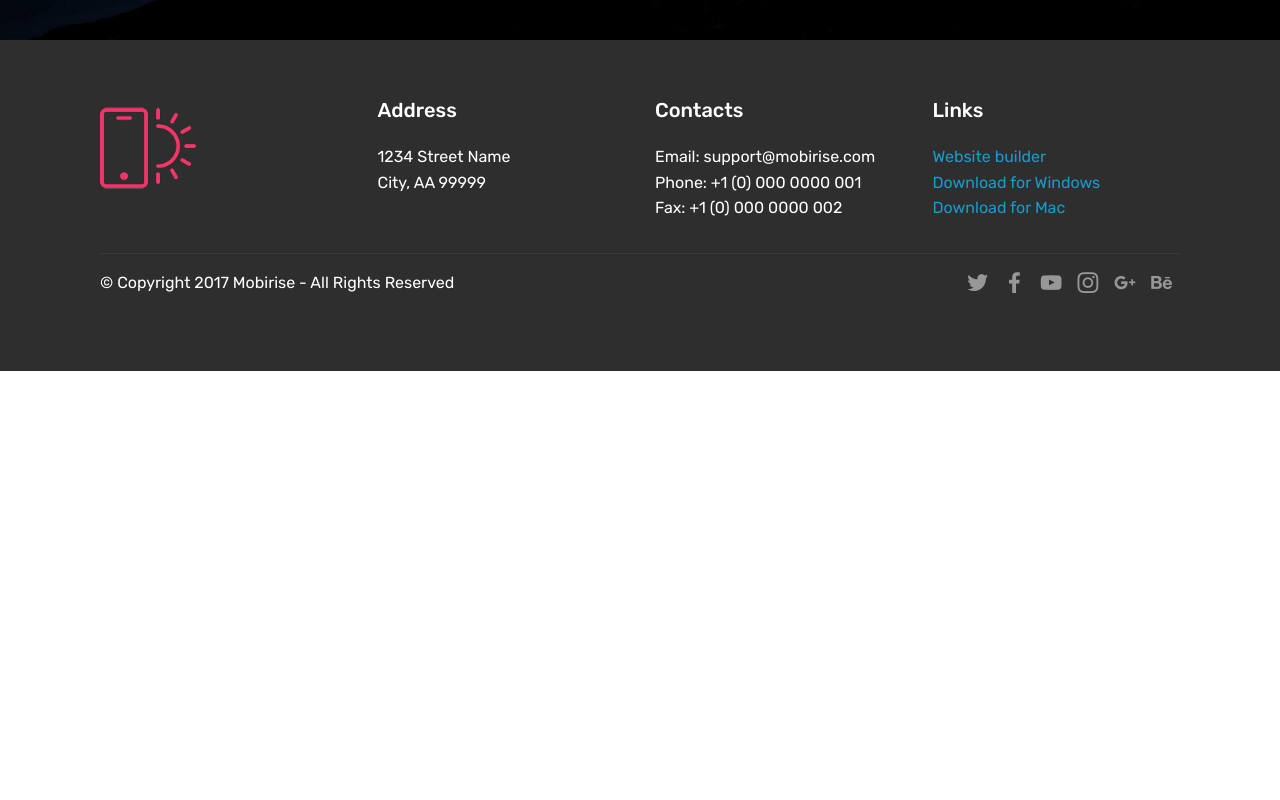
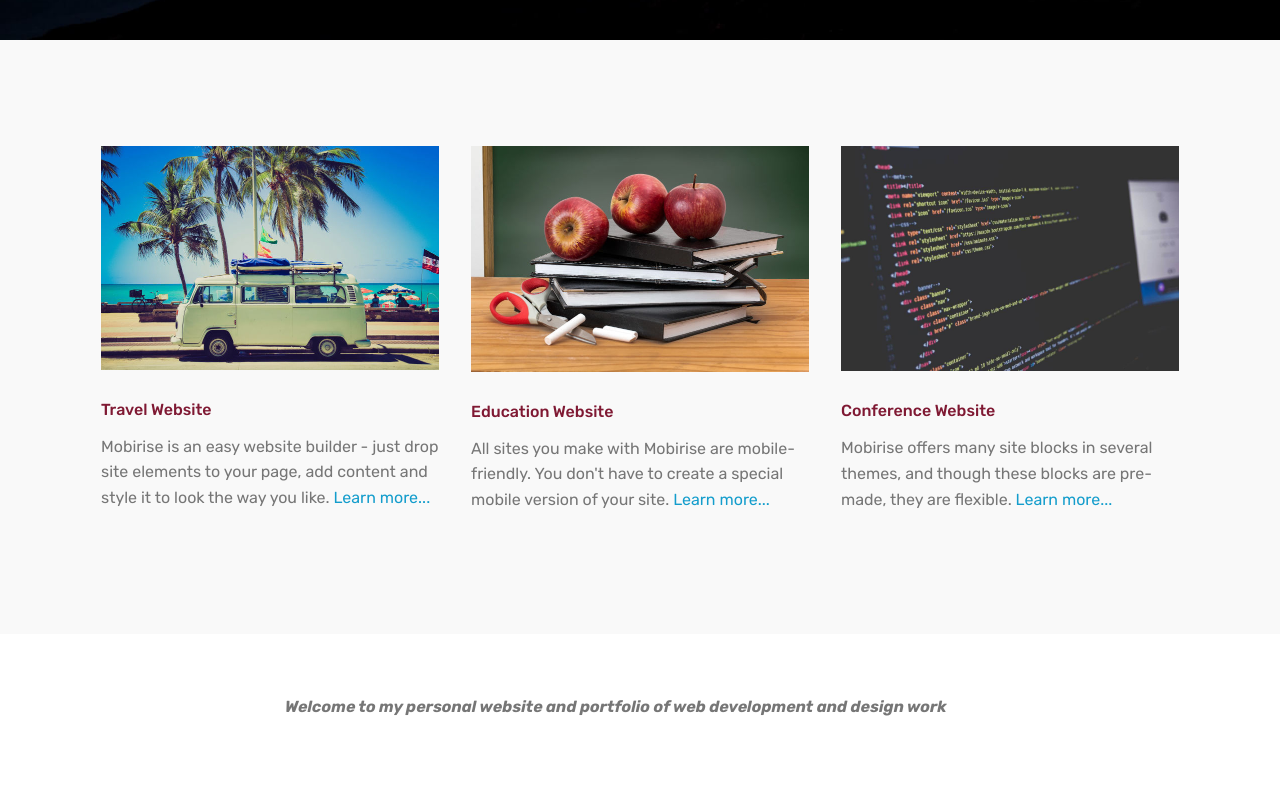
Before and after one commit to Silvia-Varvari/Silvia-Varvari.github.io, a plain HTML site: page index.html in a window 1280 px wide. Shown: the part 760-1560 px from the top of the page. Before the commit the page ends 1131 px from the top, so only its background shows below. Drawn offline with Linux system fonts and the light colour scheme; files whose address does not match are found by name.

Commit message:
create github pages

```diff
--- a/assets/images/hashes.json
+++ b/assets/images/hashes.json
@@ -1 +1 @@
-{"b1cYlq436OcKLhXxyw577w==":"mbr-1920x1280.jpg","nI8GC8hal5Rb2VRKjI5clQ==":"mbr-1-1920x1280.jpg","xCX3uCd/vHxMUHVv1wkG5A==":"mbr-676x451.jpg","wFbxDK+GqvH9XpdvImta/A==":"mbr-676x478.jpg","us6ayIUUs4AmvRWHwCrAsw==":"mbr-676x483.jpg","r90oyFVEApE/e0iDCqeelQ==":"mbr-676x448.jpg"}
+{"b1cYlq436OcKLhXxyw577w==":"mbr-1920x1280.jpg","nI8GC8hal5Rb2VRKjI5clQ==":"mbr-1-1920x1280.jpg","xCX3uCd/vHxMUHVv1wkG5A==":"mbr-676x451.jpg","wFbxDK+GqvH9XpdvImta/A==":"mbr-676x478.jpg","us6ayIUUs4AmvRWHwCrAsw==":"mbr-676x483.jpg","r90oyFVEApE/e0iDCqeelQ==":"mbr-676x448.jpg","vwKhCmiOlGSyPgzHwE7HTQ==":"mbr-676x447.jpg","/GnhQocp72eOb4nZIUvJuQ==":"mbr-1-676x451.jpg"}
--- a/assets/mobirise/css/mbr-additional.css
+++ b/assets/mobirise/css/mbr-additional.css
@@ -1760,6 +1760,69 @@ body {
 .cid-qTkA127IK8 {
   background-image: url("../../../assets/images/jumbotron.jpg");
 }
+.cid-r5rGLSrWyM {
+  padding-top: 90px;
+  padding-bottom: 90px;
+  background-color: #f9f9f9;
+}
+.cid-r5rGLSrWyM h4 {
+  font-weight: 500;
+  margin-bottom: 0;
+  text-align: left;
+}
+.cid-r5rGLSrWyM p {
+  color: #767676;
+  text-align: left;
+}
+.cid-r5rGLSrWyM .card-box {
+  padding-top: 2rem;
+}
+.cid-r5rGLSrWyM .card-wrapper {
+  height: 100%;
+}
+.cid-r5rGLSrWyM .card-title {
+  color: #7f1933;
+}
+.cid-r5rGVHTw4W {
+  padding-top: 60px;
+  padding-bottom: 60px;
+  background-color: #ffffff;
+}
+.cid-r5rGVHTw4W .mbr-text,
+.cid-r5rGVHTw4W blockquote {
+  color: #767676;
+}
+.cid-r5rGZQ3jzU {
+  padding-top: 90px;
+  padding-bottom: 90px;
+  background-color: #ffffff;
+}
+.cid-r5rGZQ3jzU .google-map {
+  height: 25rem;
+  position: relative;
+}
+.cid-r5rGZQ3jzU .google-map iframe {
+  height: 100%;
+  width: 100%;
+}
+.cid-r5rGZQ3jzU .google-map [data-state-details] {
+  color: #6b6763;
+  font-family: Montserrat;
+  height: 1.5em;
+  margin-top: -0.75em;
+  padding-left: 1.25rem;
+  padding-right: 1.25rem;
+  position: absolute;
+  text-align: center;
+  top: 50%;
+  width: 100%;
+}
+.cid-r5rGZQ3jzU .google-map[data-state] {
+  background: #e9e5dc;
+}
+.cid-r5rGZQ3jzU .google-map[data-state="loading"] [data-state-details] {
+  display: none;
+}
 .cid-qTkAaeaxX5 {
   padding-top: 60px;
   padding-bottom: 60px;
--- a/index.html
+++ b/index.html
@@ -88,7 +88,7 @@
     </nav>
 </section>
 
-<section class="engine"><a href="https://mobiri.se/t">amp templates</a></section><section class="cid-qTkA127IK8 mbr-fullscreen mbr-parallax-background" id="header2-1">
+<section class="engine"><a href="https://mobiri.se/g">build your own site for free</a></section><section class="cid-qTkA127IK8 mbr-fullscreen mbr-parallax-background" id="header2-1">
 
 
 
@@ -112,6 +112,87 @@
         </a>
     </div>
 </section>
+
+<section class="features2 cid-r5rGLSrWyM" id="features2-u">
+
+
+
+
+
+    <div class="container">
+        <div class="media-container-row">
+            <div class="card p-3 col-12 col-md-6 col-lg-4">
+                <div class="card-wrapper">
+                    <div class="card-img">
+                        <img src="assets/images/mbr-676x447.jpg" alt="Mobirise" title="">
+                    </div>
+                    <div class="card-box">
+                        <h4 class="card-title pb-3 mbr-fonts-style display-7">
+                            Travel Website</h4>
+                        <p class="mbr-text mbr-fonts-style display-7">
+                            Mobirise is an easy website builder - just drop site elements to your page, add content and style it to look the way you like. <a href="http://mobirise.com">Learn more...</a>
+                        </p>
+                    </div>
+                </div>
+            </div>
+
+            <div class="card p-3 col-12 col-md-6 col-lg-4">
+                <div class="card-wrapper">
+                    <div class="card-img">
+                        <img src="assets/images/mbr-1-676x451.jpg" alt="Mobirise" title="">
+                    </div>
+                    <div class="card-box ">
+                        <h4 class="card-title pb-3 mbr-fonts-style display-7">
+                            Education Website</h4>
+                        <p class="mbr-text mbr-fonts-style display-7">
+                            All sites you make with Mobirise are mobile-friendly. You don't have to create a special mobile version of your site. <a href="http://mobirise.com">Learn more...</a>
+                        </p>
+                    </div>
+                </div>
+            </div>
+
+            <div class="card p-3 col-12 col-md-6 col-lg-4">
+                <div class="card-wrapper">
+                    <div class="card-img">
+                        <img src="assets/images/03.jpg" alt="Mobirise">
+                    </div>
+                    <div class="card-box">
+                        <h4 class="card-title pb-3 mbr-fonts-style display-7">
+                            Conference Website</h4>
+                        <p class="mbr-text mbr-fonts-style display-7">
+                            Mobirise offers many site blocks in several themes, and though these blocks are pre-made, they are flexible. <a href="http://mobirise.com">Learn more...</a>
+                        </p>
+                    </div>
+                </div>
+            </div>
+
+
+        </div>
+    </div>
+</section>
+
+<section class="mbr-section article content1 cid-r5rGVHTw4W" id="content1-v">
+
+
+
+    <div class="container">
+        <div class="media-container-row">
+            <div class="mbr-text col-12 col-md-8 mbr-fonts-style display-7"><strong><em>Welcome to my personal website and portfolio of web development and design work</em></strong></div>
+        </div>
+    </div>
+</section>
+
+<section class="map2 cid-r5rGZQ3jzU" id="map2-w">
+
+
+
+    <div class="container">
+        <div class="media-container-row">
+            <div class="col-md-8">
+                <div class="google-map"><iframe frameborder="0" style="border:0" src="https://www.google.com/maps/embed/v1/place?key=AIzaSyA0Dx_boXQiwvdz8sJHoYeZNVTdoWONYkU&amp;q=place_id:ChIJI-Kuy4IOZ0gRo7eYcZug-jk" allowfullscreen=""></iframe></div>
+        </div>
+    </div>
+</div></section>
 
 <section class="cid-qTkAaeaxX5" id="footer1-2">
 
```
Also changed, not shown: inde.html (+1 -1 lines), assets/images/03.jpg (added), assets/images/mbr-1-676x451.jpg (added), assets/images/mbr-676x447.jpg (added), 1 other file.
